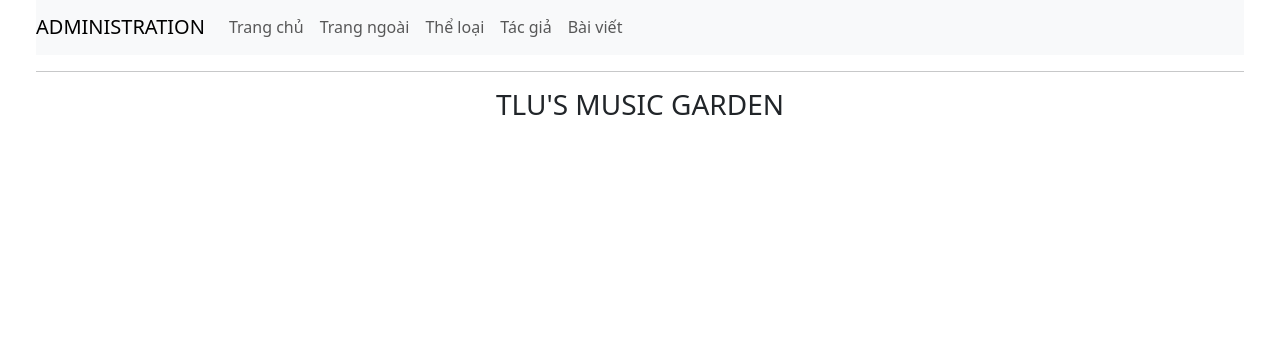
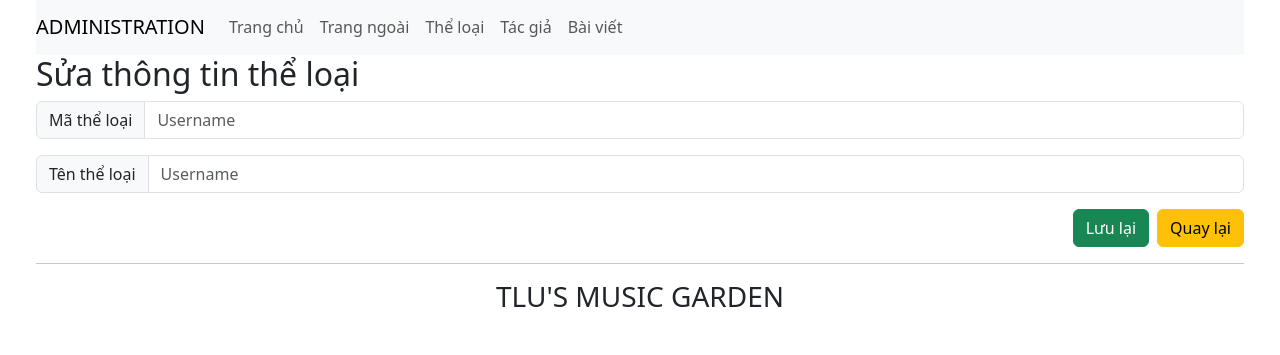
Before and after one commit to persistTuan/BTTHSo_01A, a PHP site: page /admin/edit_category.php?id=1 in a window 1280 px wide. Shown: the part 25-380 px from the top of the page. Run offline with PHP 8.4, Linux system fonts and the light colour scheme.

Commit message:
upadte file edit_category.php and up file add_category.php

```diff
--- a/admin/edit_category.php
+++ b/admin/edit_category.php
@@ -15,11 +15,40 @@
     <div class="container-fluid">
 
         <?php  include $_SERVER['DOCUMENT_ROOT'] ."/musiclife/share/header_admin.php"; ?>
-
+        <div class="menu">
+            <h2>Sửa thông tin thể loại</h2>
+            <form action="" class="clearfix">
+                <div class="input-group mb-3">
+                    <span class="input-group-text" id="basic-addon1">Mã thể loại</span>
+                    <input type="text" class="form-control" placeholder="Username" aria-label="Username"
+                        aria-describedby="basic-addon1">
+                </div>
+                <div class="input-group mb-3">
+                    <span class="input-group-text" id="basic-addon1">Tên thể loại</span>
+                    <input type="text" class="form-control tenTheLoai" placeholder="Username" aria-label="Username"
+                        aria-describedby="basic-addon1">
+                </div>
+                <div class="buttton">
+                    <a class="btn btn-warning float-end" href="../admin/category.php">Quay lại</a>
+                    <a class="btn-save btn btn-success float-end me-2" href="">Lưu lại</a>
+                </div>
+            </form>
+        </div>
         <?php include $_SERVER['DOCUMENT_ROOT'] ."/musiclife/share/footer.php"; ?>
     </div>
 
+    <script>
+        var tenTheLoai =document.getElementsByClassName('tenTheLoai').value;
+        document.getElementsByClassName('btn-save').on('click',function(){
+            <?php
+                $id = $_GET['id'];
+                if(isset($id)){
+                    // thực hiện truy vấn thay đổi dữ liệu;
+                }
+            ?>
+        })
 
+    </script>
 
     <script src="https://cdn.jsdelivr.net/npm/bootstrap@5.3.1/dist/js/bootstrap.bundle.min.js"
         integrity="sha384-HwwvtgBNo3bZJJLYd8oVXjrBZt8cqVSpeBNS5n7C8IVInixGAoxmnlMuBnhbgrkm" crossorigin="anonymous">
```
Also changed, not shown: admin/add_category.php (added).
